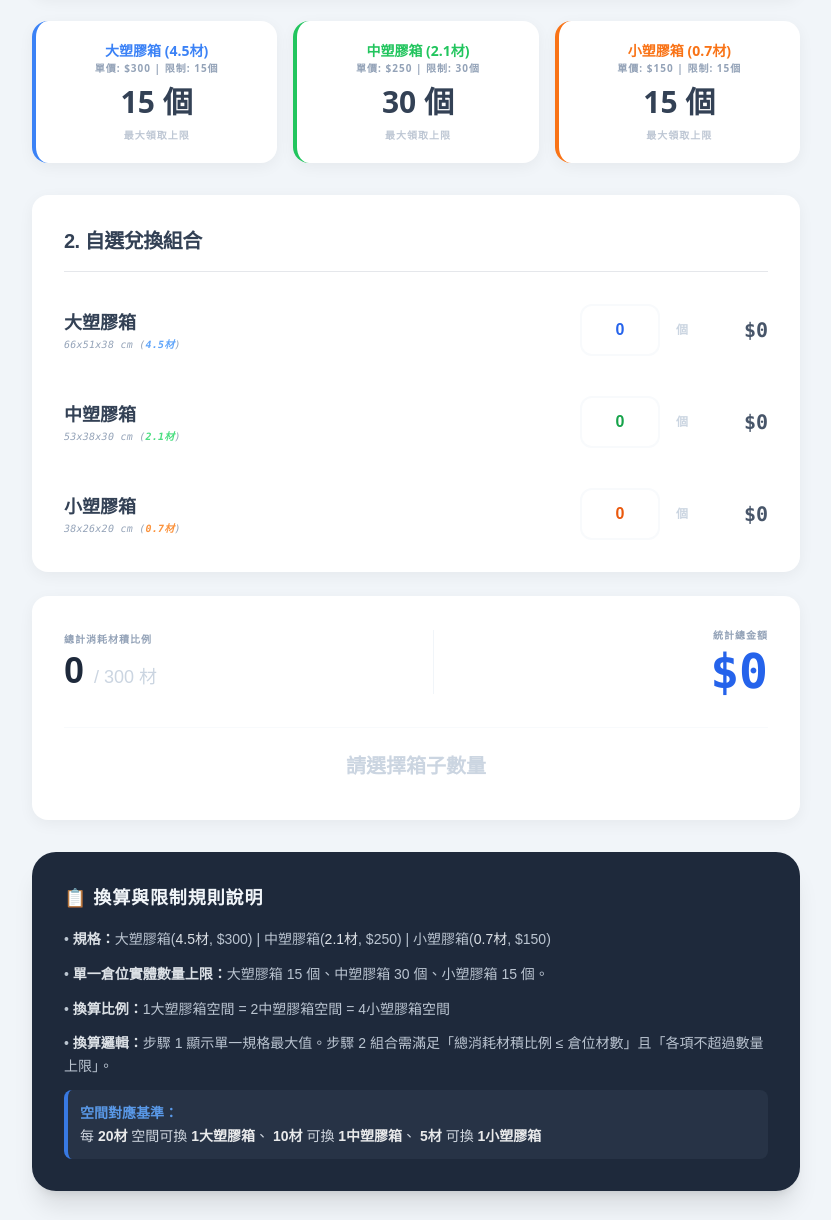
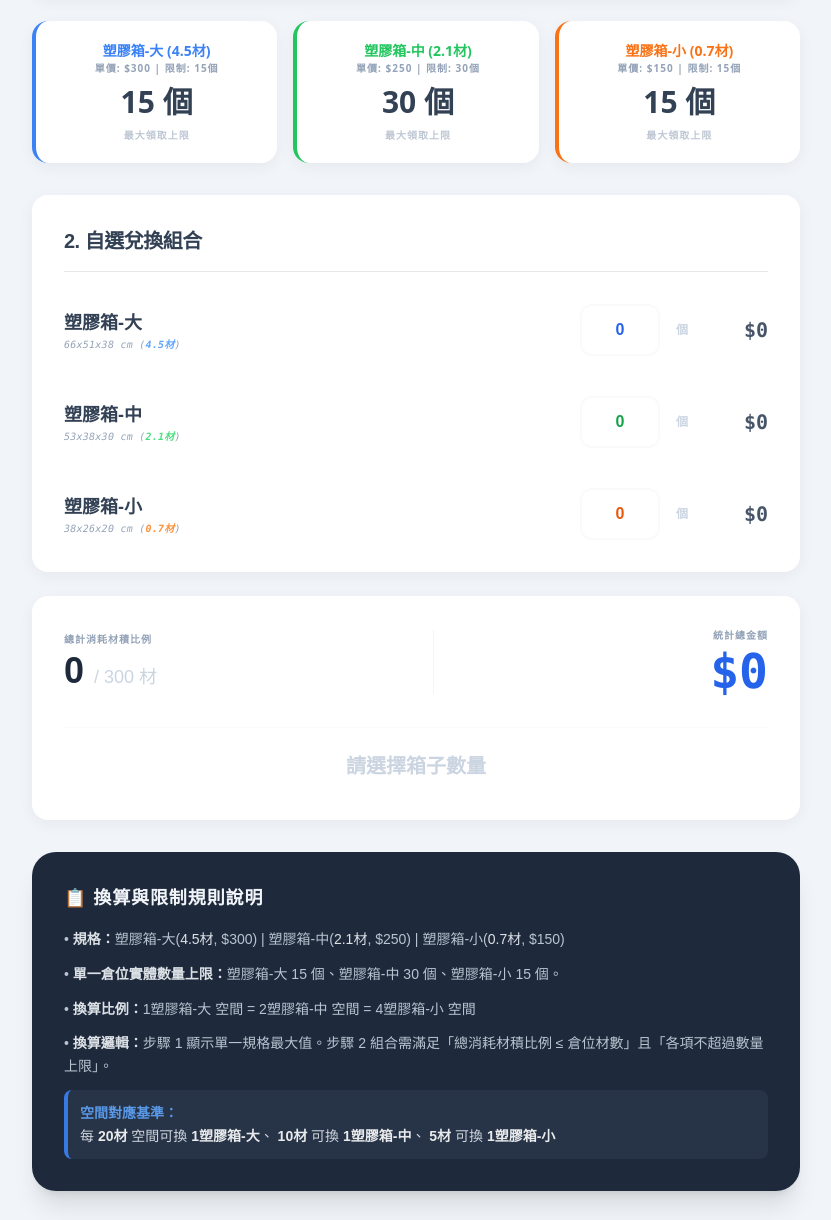
Before and after one commit to redbay612/Storage-space-plastic-box-conversion-tool, a plain HTML site: page index.html in a window 1280 px wide. Shown: the part 279-1499 px from the top of the page, without its empty margins (224-1055 px from the left). Drawn offline with nearby package versions, Linux system fonts and the light colour scheme.

Commit message:
Add files via upload

```diff
--- a/index.html
+++ b/index.html
@@ -29,19 +29,19 @@
         <!-- 步驟 1: 自動換算上限 -->
         <div class="grid grid-cols-1 md:grid-cols-3 gap-4 mb-8 text-center font-sans">
             <div class="card p-5 border-l-4 border-blue-500">
-                <div class="text-blue-500 font-bold text-sm">大塑膠箱 (4.5材)</div>
+                <div class="text-blue-500 font-bold text-sm">塑膠箱-大 (4.5材)</div>
                 <div class="text-[10px] text-slate-400 mb-2 font-bold tracking-widest">單價: $300 | 限制: 15個</div>
                 <div id="autoMaxL" class="text-3xl font-black text-slate-700">-- 個</div>
                 <div class="text-[10px] text-slate-400 mt-2 uppercase font-bold tracking-widest opacity-60">最大領取上限</div>
             </div>
             <div class="card p-5 border-l-4 border-green-500">
-                <div class="text-green-500 font-bold text-sm">中塑膠箱 (2.1材)</div>
+                <div class="text-green-500 font-bold text-sm">塑膠箱-中 (2.1材)</div>
                 <div class="text-[10px] text-slate-400 mb-2 font-bold tracking-widest">單價: $250 | 限制: 30個</div>
                 <div id="autoMaxM" class="text-3xl font-black text-slate-700">-- 個</div>
                 <div class="text-[10px] text-slate-400 mt-2 uppercase font-bold tracking-widest opacity-60">最大領取上限</div>
             </div>
             <div class="card p-5 border-l-4 border-orange-500">
-                <div class="text-orange-500 font-bold text-sm">小塑膠箱 (0.7材)</div>
+                <div class="text-orange-500 font-bold text-sm">塑膠箱-小 (0.7材)</div>
                 <div class="text-[10px] text-slate-400 mb-2 font-bold tracking-widest">單價: $150 | 限制: 15個</div>
                 <div id="autoMaxS" class="text-3xl font-black text-slate-700">-- 個</div>
                 <div class="text-[10px] text-slate-400 mt-2 uppercase font-bold tracking-widest opacity-60">最大領取上限</div>
@@ -55,7 +55,7 @@
                 <!-- 大 -->
                 <div class="flex items-center justify-between group">
                     <div class="flex-1">
-                        <div class="font-bold text-slate-700 text-lg">大塑膠箱</div>
+                        <div class="font-bold text-slate-700 text-lg">塑膠箱-大</div>
                         <div class="text-[10px] text-slate-400 font-mono italic tracking-wide">66x51x38 cm (<span class="text-blue-400 font-bold">4.5材</span>)</div>
                     </div>
                     <div class="flex items-center gap-4">
@@ -68,7 +68,7 @@
                 <!-- 中 -->
                 <div class="flex items-center justify-between group">
                     <div class="flex-1">
-                        <div class="font-bold text-slate-700 text-lg">中塑膠箱</div>
+                        <div class="font-bold text-slate-700 text-lg">塑膠箱-中</div>
                         <div class="text-[10px] text-slate-400 font-mono italic tracking-wide">53x38x30 cm (<span class="text-green-400 font-bold">2.1材</span>)</div>
                     </div>
                     <div class="flex items-center gap-4">
@@ -81,7 +81,7 @@
                 <!-- 小 -->
                 <div class="flex items-center justify-between group">
                     <div class="flex-1">
-                        <div class="font-bold text-slate-700 text-lg">小塑膠箱</div>
+                        <div class="font-bold text-slate-700 text-lg">塑膠箱-小</div>
                         <div class="text-[10px] text-slate-400 font-mono italic tracking-wide">38x26x20 cm (<span class="text-orange-400 font-bold">0.7材</span>)</div>
                     </div>
                     <div class="flex items-center gap-4">
@@ -118,15 +118,15 @@
                 📋 換算與限制規則說明
             </h3>
             <ul class="space-y-3 opacity-90 text-slate-300">
-                <li>• <span class="text-slate-100 font-bold">規格：</span>大塑膠箱(<span class="text-slate-100">4.5材</span>, $300) | 中塑膠箱(<span class="text-slate-100">2.1材</span>, $250) | 小塑膠箱(<span class="text-slate-100">0.7材</span>, $150)</li>
-                <li>• <span class="text-slate-100 font-bold">單一倉位實體數量上限：</span>大塑膠箱 15 個、中塑膠箱 30 個、小塑膠箱 15 個。</li>
-                <li>• <span class="text-slate-100 font-bold">換算比例：</span>1大塑膠箱空間 = 2中塑膠箱空間 = 4小塑膠箱空間</li>
+                <li>• <span class="text-slate-100 font-bold">規格：</span>塑膠箱-大(<span class="text-slate-100">4.5材</span>, $300) | 塑膠箱-中(<span class="text-slate-100">2.1材</span>, $250) | 塑膠箱-小(<span class="text-slate-100">0.7材</span>, $150)</li>
+                <li>• <span class="text-slate-100 font-bold">單一倉位實體數量上限：</span>塑膠箱-大 15 個、塑膠箱-中 30 個、塑膠箱-小 15 個。</li>
+                <li>• <span class="text-slate-100 font-bold">換算比例：</span>1塑膠箱-大 空間 = 2塑膠箱-中 空間 = 4塑膠箱-小 空間</li>
                 <li>• <span class="text-slate-100 font-bold">換算邏輯：</span>步驟 1 顯示單一規格最大值。步驟 2 組合需滿足「總消耗材積比例 ≤ 倉位材數」且「各項不超過數量上限」。</li>
                 <li class="bg-slate-700/50 p-3 rounded-lg border-l-4 border-blue-500 text-slate-200">
                     <span class="font-bold text-blue-400">空間對應基準：</span><br>
-                    每 <span class="font-black text-white">20材</span> 空間可換 <span class="font-bold text-white">1大塑膠箱</span>、
-                    <span class="font-black text-white">10材</span> 可換 <span class="font-bold text-white">1中塑膠箱</span>、
-                    <span class="font-black text-white">5材</span> 可換 <span class="font-bold text-white">1小塑膠箱</span>
+                    每 <span class="font-black text-white">20材</span> 空間可換 <span class="font-bold text-white">1塑膠箱-大</span>、
+                    <span class="font-black text-white">10材</span> 可換 <span class="font-bold text-white">1塑膠箱-中</span>、
+                    <span class="font-black text-white">5材</span> 可換 <span class="font-bold text-white">1塑膠箱-小</span>
                 </li>
             </ul>
         </footer>
@@ -134,7 +134,7 @@
     </div>
 
     <script>
-        // 設定換算邏輯常數 (空間權重)
+        // 設定換算邏輯常數 (空間權重 20/10/5)
         const CONFIG = {
             L: { weightCai: 20, limit: 15, price: 300 },
             M: { weightCai: 10, limit: 30, price: 250 },
@@ -169,7 +169,7 @@
             dom.autoM.innerText = Math.min(Math.floor(capacity / CONFIG.M.weightCai), CONFIG.M.limit) + ' 個';
             dom.autoS.innerText = Math.min(Math.floor(capacity / CONFIG.S.weightCai), CONFIG.S.limit) + ' 個';
 
-            // 步驟 2: 計算
+            // 步驟 2: 計算組合
             const vL = parseInt(dom.inL.value) || 0;
             const vM = parseInt(dom.inM.value) || 0;
             const vS = parseInt(dom.inS.value) || 0;
@@ -187,17 +187,17 @@
             dom.resUsed.innerText = usedCaiByRule;
             dom.resPrice.innerText = '$' + totalPrice.toLocaleString();
 
-            // 檢查警告
+            // 檢查錯誤
             dom.warn.innerHTML = '';
             let hasError = false;
 
             if (usedCaiByRule > capacity) {
-                addWarn(`⚠️ 空間不足 (按換算比例已超出 ${usedCaiByRule - capacity} 材)`);
+                addWarn(`⚠️ 空間不足 (按比例已超出 ${usedCaiByRule - capacity} 材)`);
                 hasError = true;
             }
-            if (vL > CONFIG.L.limit) { addWarn(`🚫 大塑膠箱不可超過 ${CONFIG.L.limit} 個`); hasError = true; }
-            if (vM > CONFIG.M.limit) { addWarn(`🚫 中塑膠箱不可超過 ${CONFIG.M.limit} 個`); hasError = true; }
-            if (vS > CONFIG.S.limit) { addWarn(`🚫 小塑膠箱不可超過 ${CONFIG.S.limit} 個`); hasError = true; }
+            if (vL > CONFIG.L.limit) { addWarn(`🚫 塑膠箱-大不可超過 ${CONFIG.L.limit} 個`); hasError = true; }
+            if (vM > CONFIG.M.limit) { addWarn(`🚫 塑膠箱-中不可超過 ${CONFIG.M.limit} 個`); hasError = true; }
+            if (vS > CONFIG.S.limit) { addWarn(`🚫 塑膠箱-小不可超過 ${CONFIG.S.limit} 個`); hasError = true; }
 
             if (hasError) {
                 dom.panel.className = 'card p-8 border-2 border-red-500 bg-red-50 transition-all shadow-lg';
```
